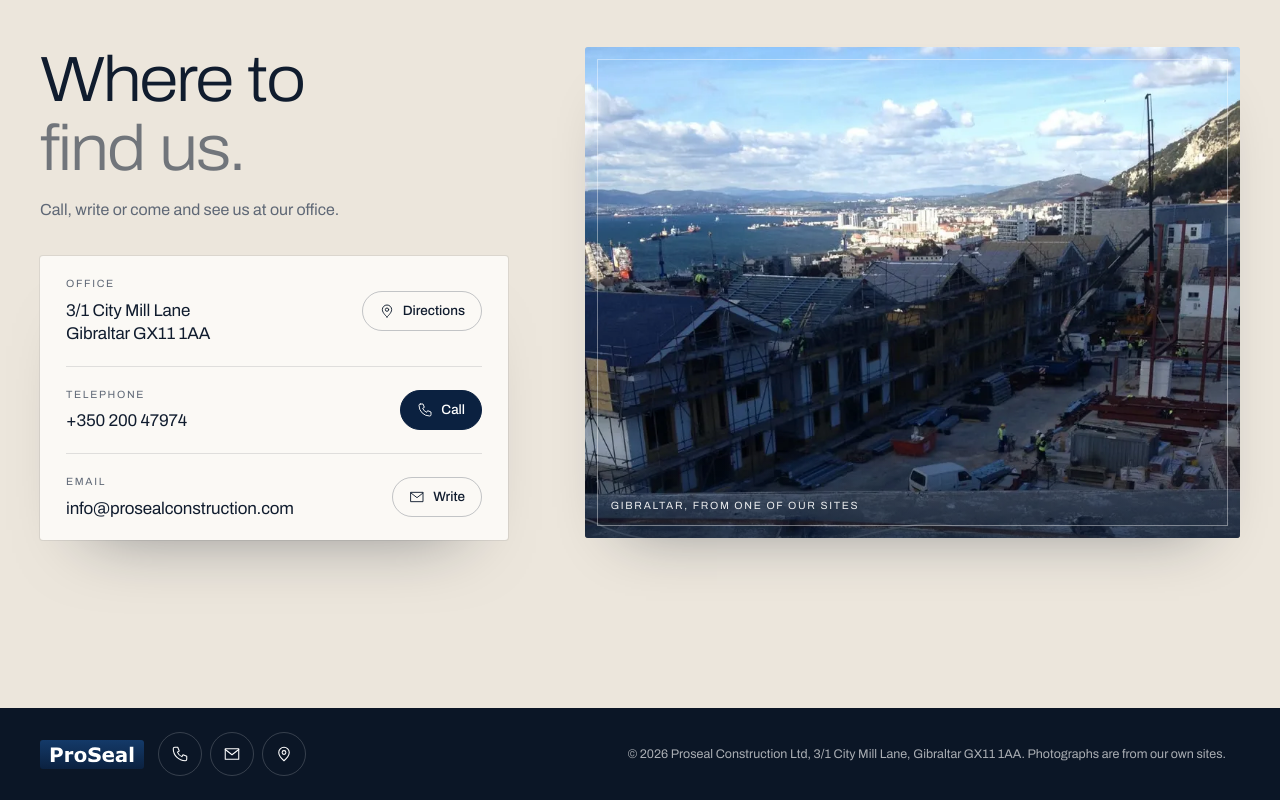
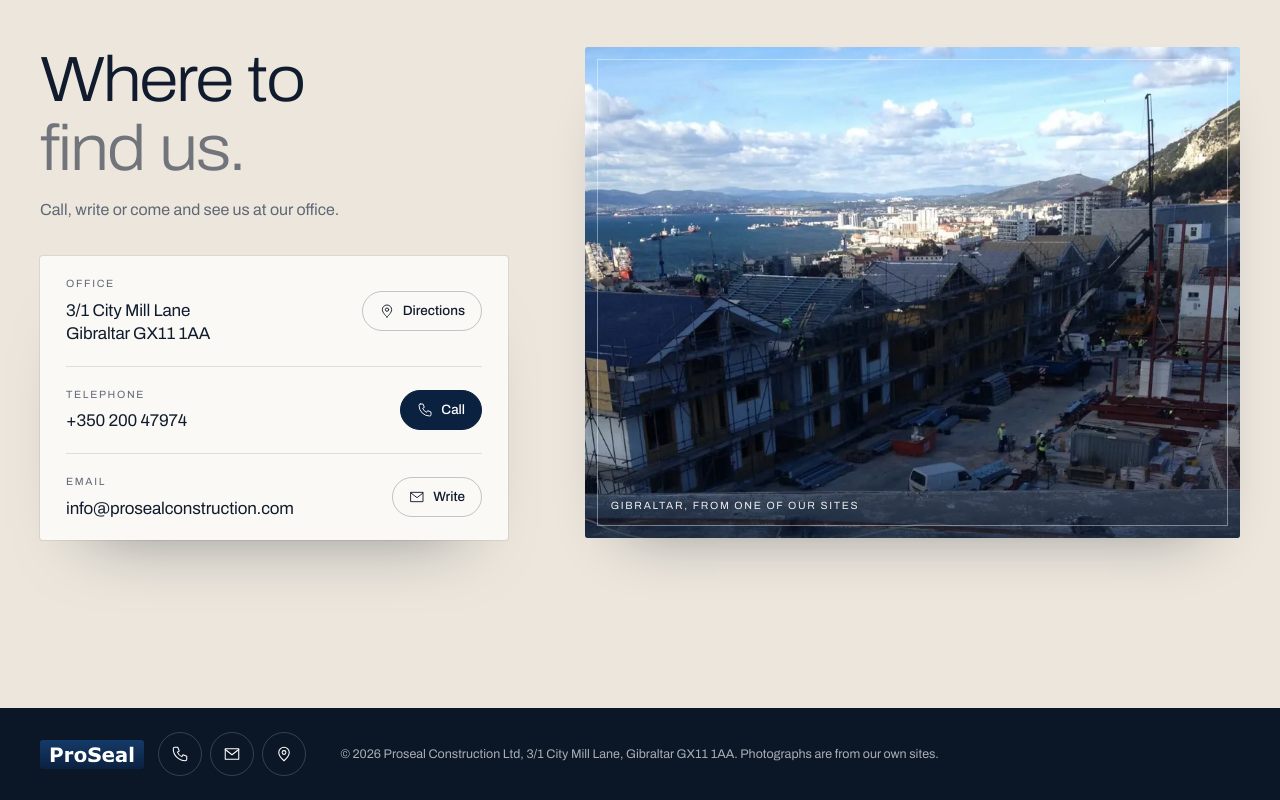
Before and after one commit to fabiocabaceira/proseal, a React (Vite) app: page / in a window 1280 px wide. Shown: the part 5982-6782 px from the top of the page. Built offline with nearby package versions, Linux system fonts and the light colour scheme.

Commit message:
footer: legal line on the left beside the icons, clear of the floating buttons, same footer height
Co-Authored-By: Claude Opus 5.5 <noreply@anthropic.com>

```diff
--- a/src/styles/site.css
+++ b/src/styles/site.css
@@ -1429,3 +1429,9 @@ html.calm .wwp-lead{transform:none !important;transition:none !important}
   .cr-head .cr-jump{margin-top:28px}
   .cr-head .wk-side{padding-bottom:12px}
 }
+
+/* 27/11 · desktop footer: the legal line sits on the left, next to the icons, and stops short of the floating quote and
+   call buttons on the right, so they never cover it; the footer keeps its height */
+@media (min-width:900px){
+  .legal{grid-column:3 / -1;justify-self:start;max-width:min(52em,calc(100% - 260px));padding-left:clamp(12px,1.6vw,28px);text-align:left}
+}
```
